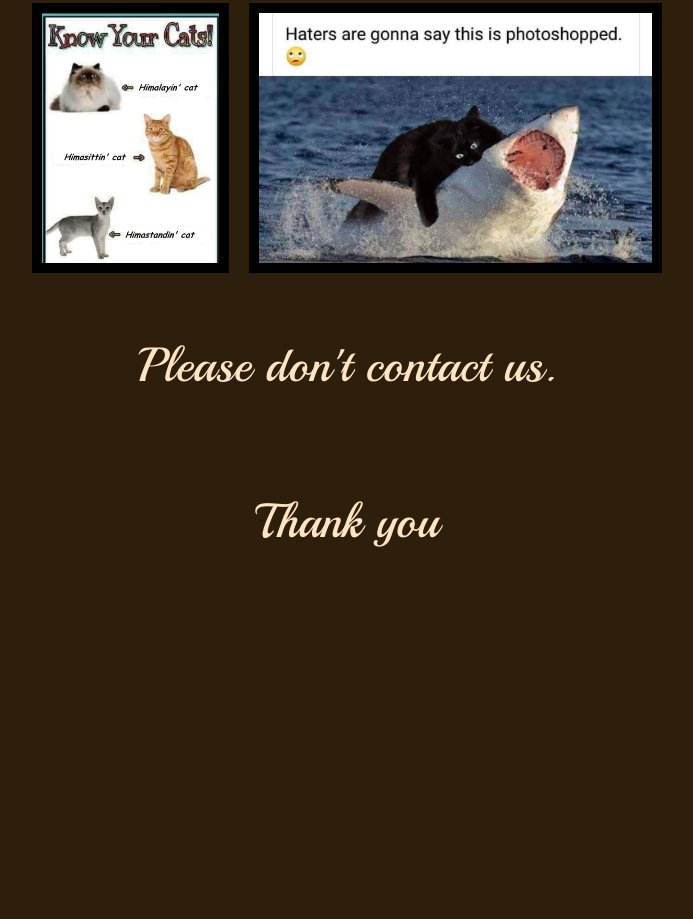
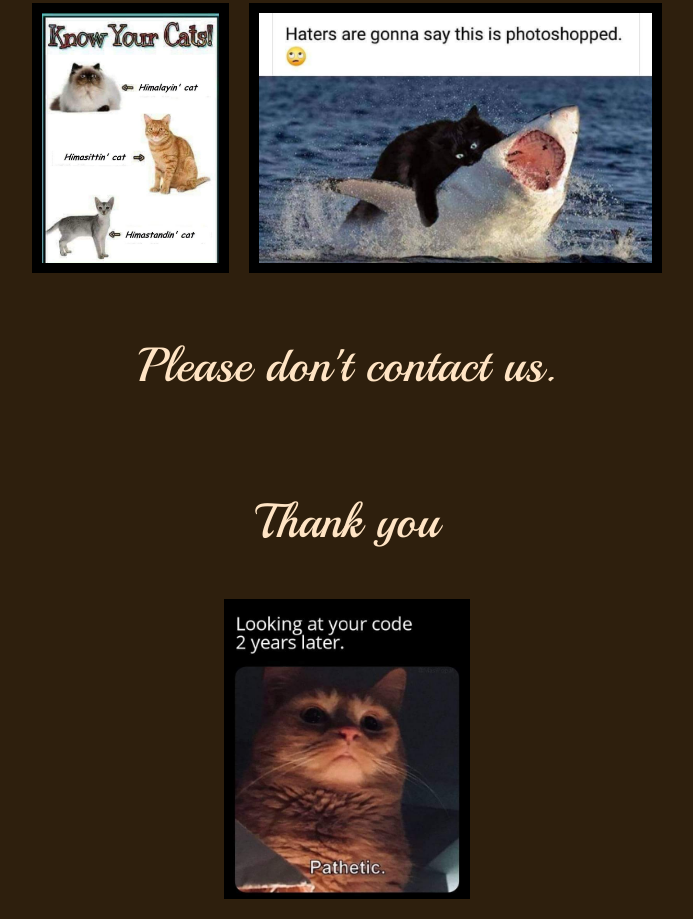
Before and after one commit to katlejdi/moje_kotki, a plain HTML site: page index.html in a window 1280 px wide. Shown: the part 2364-3283 px from the top of the page, without its empty margins (293-986 px from the left). Drawn offline with Linux system fonts and the light colour scheme; a web font is replaced by a local one.

Commit message:
index.html updated

```diff
--- a/index.html
+++ b/index.html
@@ -156,7 +156,7 @@
     <section id="contact">
         <p>Please don't contact us.</p>
         <p>Thank you</p>
-        <img src="/memy/0.jpg" alt="">
+        <img src="0.jpg" alt="">
     </section>
 
 </body>
```
